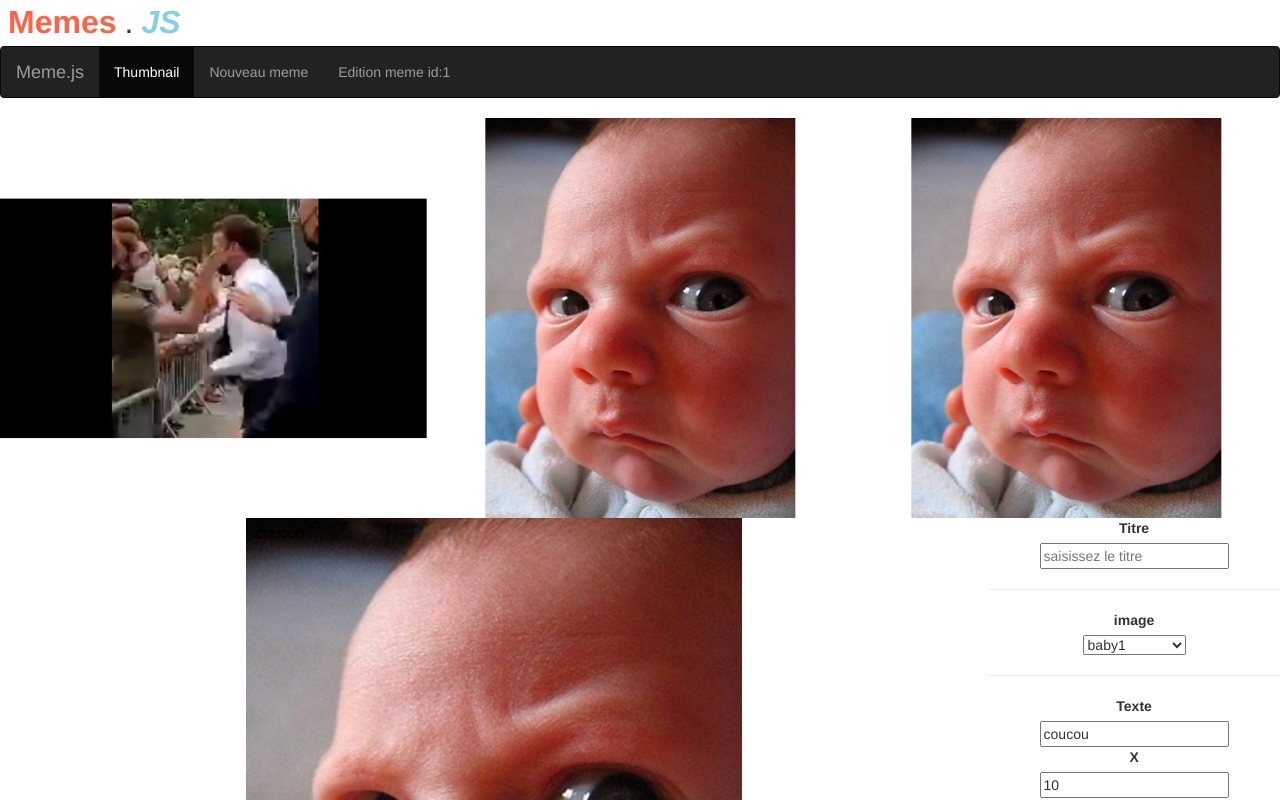
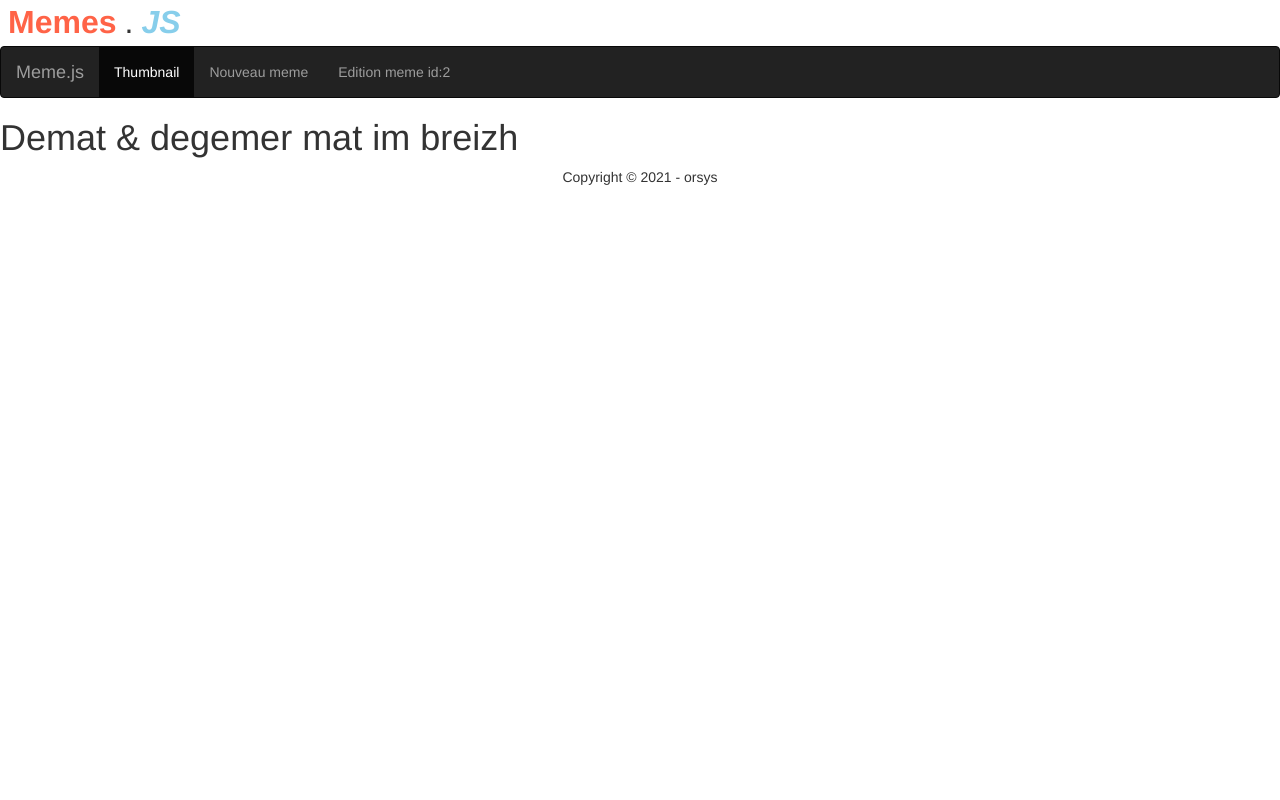
Before and after one commit to champix56/tjs-2021-06-08, a React (Create React App) app: page / in a window 1280 px wide. Shown: the top 800 px of the page. Built offline with nearby package versions, Linux system fonts and the light colour scheme; data requests are answered from the project's data file.

Commit message:
implem. react-router-dom avec HOC withRouter

```diff
--- a/db/db.json
+++ b/db/db.json
@@ -42,10 +42,10 @@
     {
         "id": 2,
         "title": "azert",
-        "text": "",
+        "text": "Helooooooooooooo",
         "x": 100,
         "y": 100,
-        "imageId": 2
+        "imageId": 3
       },
       {
           "id": 3,
--- a/src/App/App.js
+++ b/src/App/App.js
@@ -8,6 +8,13 @@ import store, { initialState, globalInitialState } from './store/store';
 import Navbar from './components/Navbar/Navbar';
 import Header from './components/Header/Header';
 import Footer from './components/Footer/Footer';
+import {
+  BrowserRouter as Router,
+  Route,
+  Switch,
+  useParams
+} from 'react-router-dom'
+
 /**
  * Composant principale de notre application
  */
@@ -43,17 +50,22 @@ class App extends React.Component {
     if (this.state.counter === 1 && this.state.maChaine !== 'new Val') { this.setState({ maChaine: 'new Val' }); }
   }
   render() {
-    return <>
+
+    return <Router>
       <Header />
-      <Navbar/>
+      <Navbar />
       <div className="App">
-
+        <Switch>
+          <Route path="/" exact><h1>Demat & degemer mat im breizh</h1></Route>
+          <Route path="/thumbnail">
             <FlowLayout>
               {this.state.memes.map((elem, i) => <MemeViewer key={'meme-' + i} meme={{
                 ...elem,
                 image: this.state.images.find(e => e.id === elem.imageId)
               }} />)}
             </FlowLayout>
+          </Route>
+          <Route path="/new">
             <FlexLayout>
               <div>
                 <MemeViewer meme={{
@@ -63,9 +75,22 @@ class App extends React.Component {
               </div>
               <MemeForm images={this.state.images} onSubmit={formState => this.setState({ current: formState })} />
             </FlexLayout>
+          </Route>
+          <Route path="/edit/:memeId">
+            <FlexLayout>
+              <div>
+                <MemeViewer meme={{
+                  ...this.state.current,
+                  image: this.state.images.find(e => e.id === this.state.current.imageId)
+                }} />
+              </div>
+              <MemeForm images={this.state.images} onSubmit={formState => this.setState({ current: formState })} />
+            </FlexLayout>
+          </Route>
+        </Switch>
       </div>
       <Footer />
-    </>
+    </Router>
 
   }
 }
--- a/src/App/components/MemeForm/MemeForm.js
+++ b/src/App/components/MemeForm/MemeForm.js
@@ -3,17 +3,31 @@ import PropTypes from 'prop-types';
 import styles from './MemeForm.module.css';
 import { REST_ADR_SRV } from '../../config/config';
 import store, { initialState, PUBLIC_ACTION_CURRENT } from '../../store/store';
+import { useHistory, useLocation, useParams, withRouter } from 'react-router-dom';
 const MemeForm = (props) => {
   const [state, setstate] = useState(initialState.current);
+  const memeId=props.match.params.memeId;
+  // console.log('%c%s','color:tomato;font-size:45pt;','props withRouter charged');
+  // console.log(props);
+  // console.log(useParams(),useHistory(),useLocation());
+
+  //effect pour le changement du memeId
+  useEffect(() => {
+    if(undefined!==memeId){
+      store.dispatch({type:PUBLIC_ACTION_CURRENT.LOAD_CURRENT,value:memeId})
+    }
+  },[memeId]);
+  //effect de didMount (dependances vide)
   useEffect(() => {
     setstate(store.getState().meme.current)
-    store.subscribe(()=>{
+    store.subscribe(() => {
       setstate(store.getState().meme.current)
     })
   }, []);
+  //component didUpdate (dependance state)
   useEffect(() => {
     //appele de la func prent envoyé par les props
-    store.dispatch({type:PUBLIC_ACTION_CURRENT.SET_CURRENT,value:state})
+    store.dispatch({ type: PUBLIC_ACTION_CURRENT.SET_CURRENT, value: state })
   }, [state]);
 
   return (
@@ -21,7 +35,7 @@ const MemeForm = (props) => {
       <form onSubmit={(evt) => {
         //annulation du comportement par def. de la soumission d'un formulaire
         evt.preventDefault();
-        store.dispatch({type:PUBLIC_ACTION_CURRENT.SAVE_CURRENT});
+        store.dispatch({ type: PUBLIC_ACTION_CURRENT.SAVE_CURRENT });
       }}>
         <label htmlFor="titre">Titre</label><br /><input onChange={evt => {
           setstate({ ...state, titre: evt.target.value });
@@ -77,4 +91,4 @@ MemeForm.propTypes = {
 
 
 
-export default MemeForm;
+export default withRouter(MemeForm);
--- a/src/App/components/Navbar/Navbar.js
+++ b/src/App/components/Navbar/Navbar.js
@@ -1,33 +1,28 @@
 import React from 'react';
 import PropTypes from 'prop-types';
 import styles from './Navbar.module.css';
+import {
+Link
+} from 'react-router-dom'
 
 import  '../../../../node_modules/bootstrap/dist/css/bootstrap.css';
 
 
 
 const Navbar = () => (
-  <div data-testid="Navbar">
-
-<nav  className={styles.Navbar+' navbar navbar-inverse'}>
-    <a className="navbar-brand" href="/">Meme.js</a>
+<nav  data-testid="Navbar" className={styles.Navbar+' navbar navbar-inverse'}>
+    <Link className="navbar-brand" to="/">Meme.js</Link>
     <ul className="nav navbar-nav">
         <li className="active">
-            <a href="/thumbnail">Thumbnail</a>
+            <Link to="/thumbnail">Thumbnail</Link>
         </li>
         <li>
-            <a href="/new">Nouveau meme</a>
+            <Link to="/new">Nouveau meme</Link>
         </li>
         <li>
-            <a href="/edit/1">Edition meme id:1</a>
+            <Link to="/edit/2">Edition meme id:2</Link>
         </li>
     </ul>
-</nav>
-  </div>
-);
-
-Navbar.propTypes = {};
-
-Navbar.defaultProps = {};
+</nav>);
 
 export default Navbar;
```
Lines whose indentation alone changed are shown as unchanged.
